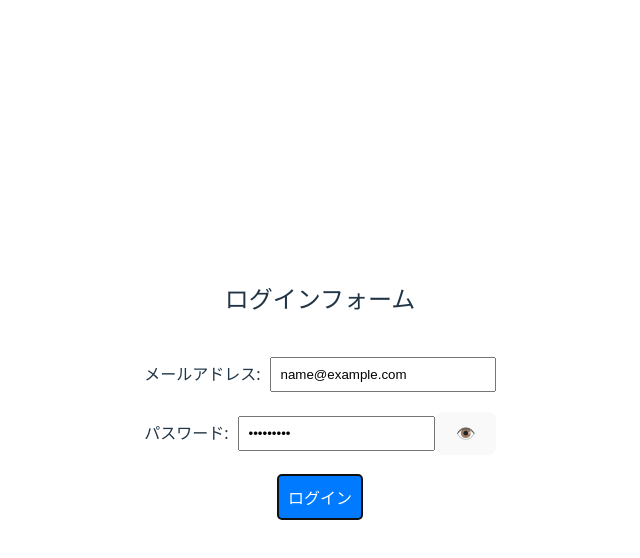
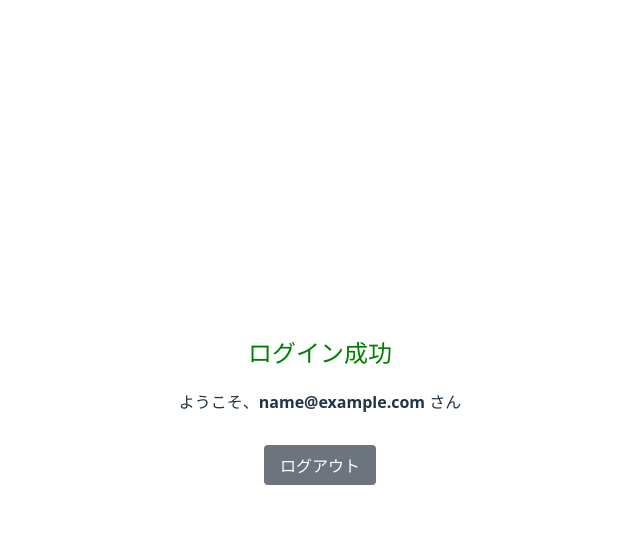
Before and after one commit to terahashi/react-next-study, a React (Vite) app: page /study/LoginFormApp in a window 1280 px wide. Both pictures are taken after typing "name@example.com", "Sample123" into the empty fields and a click on the button "ログイン". Shown: the top 558 px of the page, without its empty margins (320-960 px from the left). Built offline with nearby package versions, Linux system fonts and the light colour scheme.

Commit message:
Login.jsxとLoginSuccess.jsxを追加 責務分離完了

```diff
--- /dev/null
+++ b/src/components/study/Login.jsx
@@ -0,0 +1,62 @@
+//LoginFormApp.jsxから責務分離
+//ログインフォーム初期画面
+
+export const Login = ({ formData, showPassword, onChange, onTogglePassword, onSubmit }) => {
+  return (
+    <form onSubmit={onSubmit} style={{ display: 'block', padding: '20px' }}>
+      {/* メールアドレス */}
+      <div style={{ display: 'flex', alignItems: 'center', marginBottom: '20px' }}>
+        <label htmlFor='email' style={{ whiteSpace: 'nowrap', flexShrink: 0, display: 'block', marginRight: '10px' }}>
+          メールアドレス:
+        </label>
+        <input
+          id='email'
+          type='email'
+          name='email'
+          value={formData.email}
+          onChange={onChange}
+          placeholder='yourMail@email.com'
+          style={{ width: '100%', padding: '8px', boxSizing: 'border-box' }}
+          autoComplete='email'
+        />
+      </div>
+
+      {/* パスワード入力欄 */}
+      <div style={{ display: 'flex', alignItems: 'center', marginBottom: '20px' }}>
+        <label htmlFor='password' style={{ whiteSpace: 'nowrap', flexShrink: 0, display: 'block', marginRight: '10px' }}>
+          パスワード:
+        </label>
+        <input
+          id='password'
+          type={showPassword ? 'text' : 'password'}
+          name='password'
+          value={formData.password}
+          onChange={onChange}
+          placeholder='パスワードを入力'
+          style={{ width: '100%', padding: '8px', boxSizing: 'border-box' }}
+          autoComplete='current-password'
+        />
+
+        {/* 「パスワードを目視」する用の表示・非表示の切り替え */}
+        <button type='button' onClick={onTogglePassword} style={{ whiteSpace: 'nowrap', cursor: 'pointer' }}>
+          {showPassword ? 'pass非表示' : '👁️'}
+        </button>
+      </div>
+
+      {/* ログイン送信ボタン */}
+      <button
+        type='submit'
+        style={{
+          padding: '10px',
+          backgroundColor: '#007bff',
+          color: '#fff',
+          border: 'none',
+          borderRadius: '4px',
+          cursor: 'pointer',
+        }}
+      >
+        ログイン
+      </button>
+    </form>
+  );
+};
--- /dev/null
+++ b/src/components/study/LoginSuccess.jsx
@@ -0,0 +1,30 @@
+//LoginFormApp.jsxから責務分離
+//ログイン「成功時の完了画面」
+
+import React from 'react';
+
+export const LoginSuccess = ({ email, onReset }) => {
+  return (
+    <div>
+      <h2 style={{ color: 'green' }}>ログイン成功</h2>
+      <p>
+        ようこそ、<strong>{email}</strong> さん
+      </p>
+
+      <button
+        onClick={onReset}
+        style={{
+          marginTop: '15px',
+          padding: '8px 16px',
+          backgroundColor: '#6c757d',
+          color: '#fff',
+          border: 'none',
+          borderRadius: '4px',
+          cursor: 'pointer',
+        }}
+      >
+        ログアウト
+      </button>
+    </div>
+  );
+};
--- a/src/pages/study/LoginFormApp.jsx
+++ b/src/pages/study/LoginFormApp.jsx
@@ -18,6 +18,8 @@
 // Supabase 自身が「APIプログラムを動かすサーバー」を最初から用意してくれている！
 
 import React, { useState } from 'react';
+import { Login } from '../../components/study/Login';
+import { LoginSuccess } from '../../components/study/LoginSuccess';
 
 export const LoginFormApp = () => {
   //1: Formの入力値のstate(メール、パスワード)
@@ -51,7 +53,7 @@ export const LoginFormApp = () => {
     e.preventDefault();
 
     // アラートチェック
-    if (!formData || !formData.password) {
+    if (!formData.email || !formData.password) {
       alert('メールアドレスとパスワードを入力してください');
       return;
     }
@@ -68,14 +70,18 @@ export const LoginFormApp = () => {
   };
 
   //ログイン成功時は完了画面を返す(アーリーリターン)
+  if (isLoggedIn) {
+    return <LoginSuccess email={formData.email} onReset={handleLogout} />;
+  }
 
   //JSX「ログインフォーム」
   return (
     <div style={{ padding: '20px', margin: '0 auto' }}>
       <h2>ログインフォーム</h2>
 
-      <form onSubmit={handleSubmit} style={{ display: 'block', padding: '20px' }}>
-        {/* メールアドレス */}
+      {/* ⬇︎ログインフォーム初期画面 */}
+      <Login formData={formData} showPassword={showPassword} onChange={handleChange} onTogglePassword={togglePasswordVisibility} onSubmit={handleSubmit} />
+      {/* <form onSubmit={handleSubmit} style={{ display: 'block', padding: '20px' }}>
         <div style={{ display: 'flex', alignItems: 'center', marginBottom: '20px' }}>
           <label htmlFor='email' style={{ whiteSpace: 'nowrap', flexShrink: 0, display: 'block', marginRight: '10px' }}>
             メールアドレス:
@@ -88,10 +94,10 @@ export const LoginFormApp = () => {
             onChange={handleChange}
             placeholder='yourMail@email.com'
             style={{ width: '100%', padding: '8px', boxSizing: 'border-box' }}
+            autoComplete='email'
           />
         </div>
 
-        {/* パスワード入力欄 */}
         <div style={{ display: 'flex', alignItems: 'center', marginBottom: '20px' }}>
           <label htmlFor='password' style={{ whiteSpace: 'nowrap', flexShrink: 0, display: 'block', marginRight: '10px' }}>
             パスワード:
@@ -104,15 +110,14 @@ export const LoginFormApp = () => {
             onChange={handleChange}
             placeholder='パスワードを入力'
             style={{ width: '100%', padding: '8px', boxSizing: 'border-box' }}
+            autoComplete='current-password'
           />
 
-          {/* 「パスワードを目視」する用の表示・非表示の切り替え */}
           <button type='button' onClick={togglePasswordVisibility} style={{ whiteSpace: 'nowrap', cursor: 'pointer' }}>
             {showPassword ? 'pass非表示' : '👁️'}
           </button>
         </div>
 
-        {/* ログイン送信ボタン */}
         <button
           type='submit'
           style={{
@@ -126,7 +131,7 @@ export const LoginFormApp = () => {
         >
           ログイン
         </button>
-      </form>
+      </form> */}
     </div>
   );
 };
```
